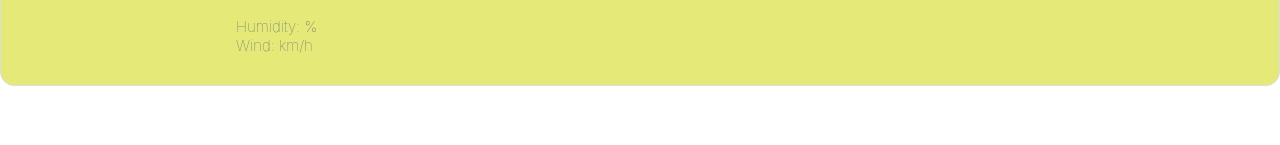
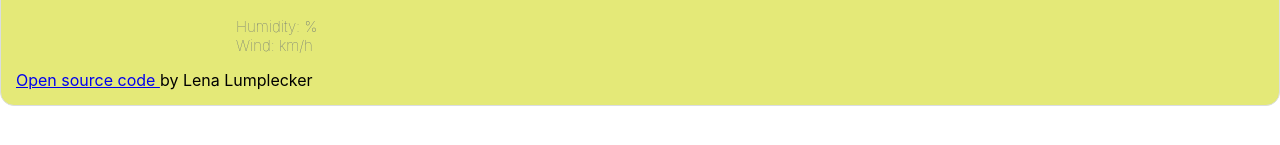
Before and after one commit to lenasophielu/weather-react, a React (Create React App) app: page / in a window 1280 px wide. Shown: the part 401-546 px from the top of the page. Built offline with nearby package versions, Linux system fonts and the light colour scheme.

Commit message:
added footer

```diff
--- a/src/App.js
+++ b/src/App.js
@@ -7,13 +7,12 @@ import './App.css';
 function App() {
   return (
     <div className="App">
-      <header className="AppHeader">
 <Search />
 <DateCity />
 <Weather />
 
+<footer> <a href="https://github.com/lenasophielu/weather-react"> Open source code </a> by Lena Lumplecker</footer>
 
-      </header>
     </div>
   );
 }
--- a/src/weather.js
+++ b/src/weather.js
@@ -1,7 +1,4 @@
 import React from "react";
-import "./Weather";
-
-
 
 export default function Weather() {
   return (
```
